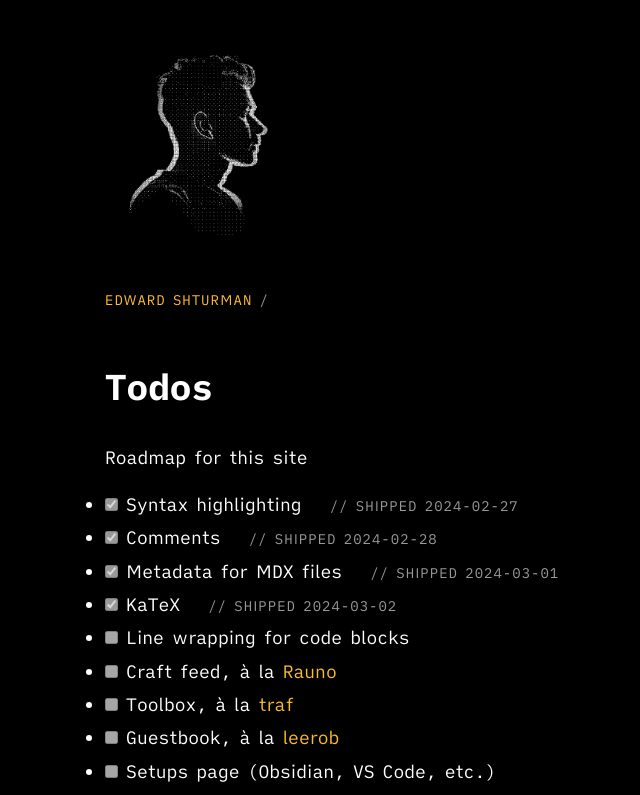
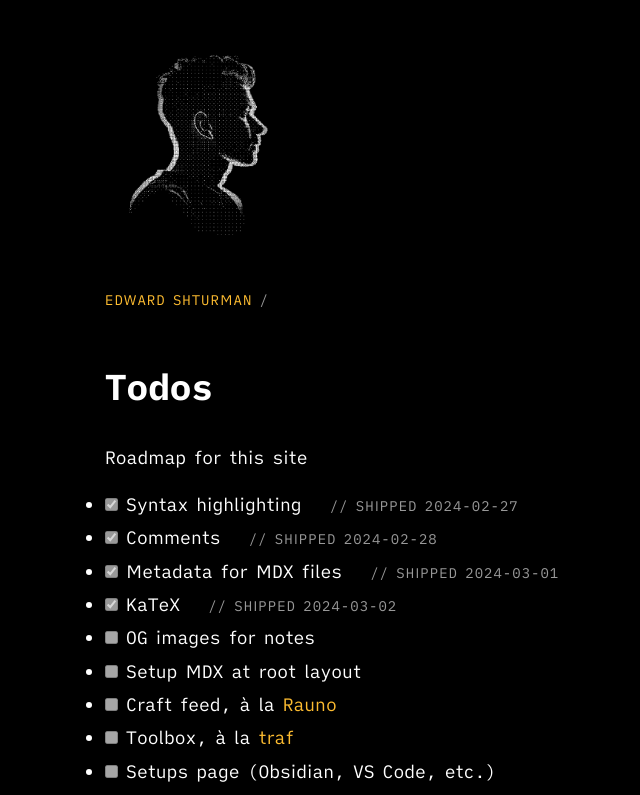
Before and after one commit to edwardshturman/site, a Next.js app: page /todos in a window 1280 px wide. Shown: the top 795 px of the page, without its empty margins (210-850 px from the left). Built offline with nearby package versions, Linux system fonts and the light colour scheme.

Commit message:
Add todos for OG images and MDX root layout

```diff
--- a/app/todos/page.mdx
+++ b/app/todos/page.mdx
@@ -12,12 +12,14 @@ Roadmap for this site
   <Comment type="inline">Shipped 2024-03-01</Comment>
 - [x] KaTeX
   <Comment type="inline">Shipped 2024-03-02</Comment>
-- [ ] Line wrapping for code blocks
+- [ ] OG images for notes
+- [ ] Setup MDX at root layout
 - [ ] Craft feed, à la [Rauno](https://rauno.me/craft)
 - [ ] Toolbox, à la [traf](https://tr.af/stack)
-- [ ] Guestbook, à la [leerob](https://leerob.io/guestbook)
 - [ ] Setups page (Obsidian, VS Code, etc.)
 - [ ] People I look up to & want to meet IRL, à la [Rafa](https://rafa.design/)
 - [ ] Friends page, à la [Perry Wang](https://www.perryw.ca/info)
+- [ ] Guestbook, à la [leerob](https://leerob.io/guestbook)
+- [ ] Custom 404
 - [ ] Timeline view for how a note has changed over time
 - [ ] Book reviews, à la [Ali Abdaal](https://aliabdaal.com/book-notes/)
```
